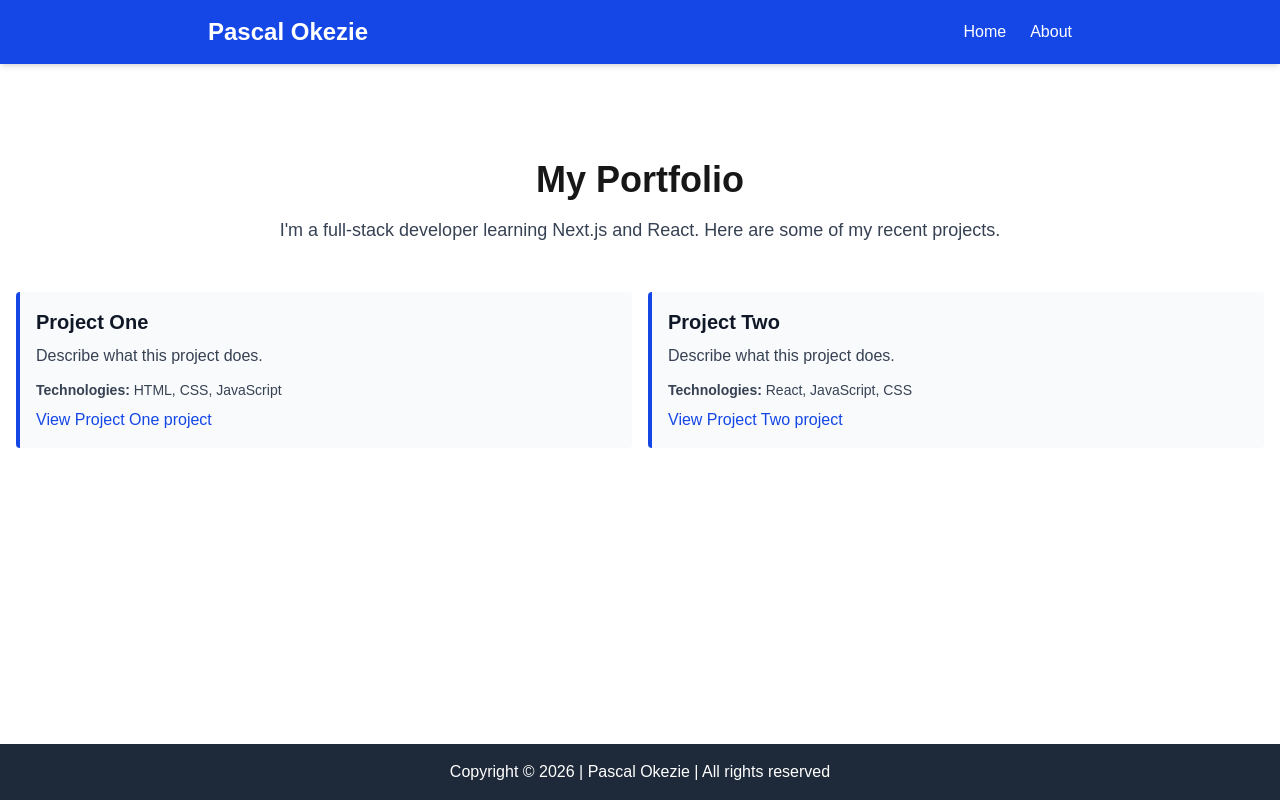
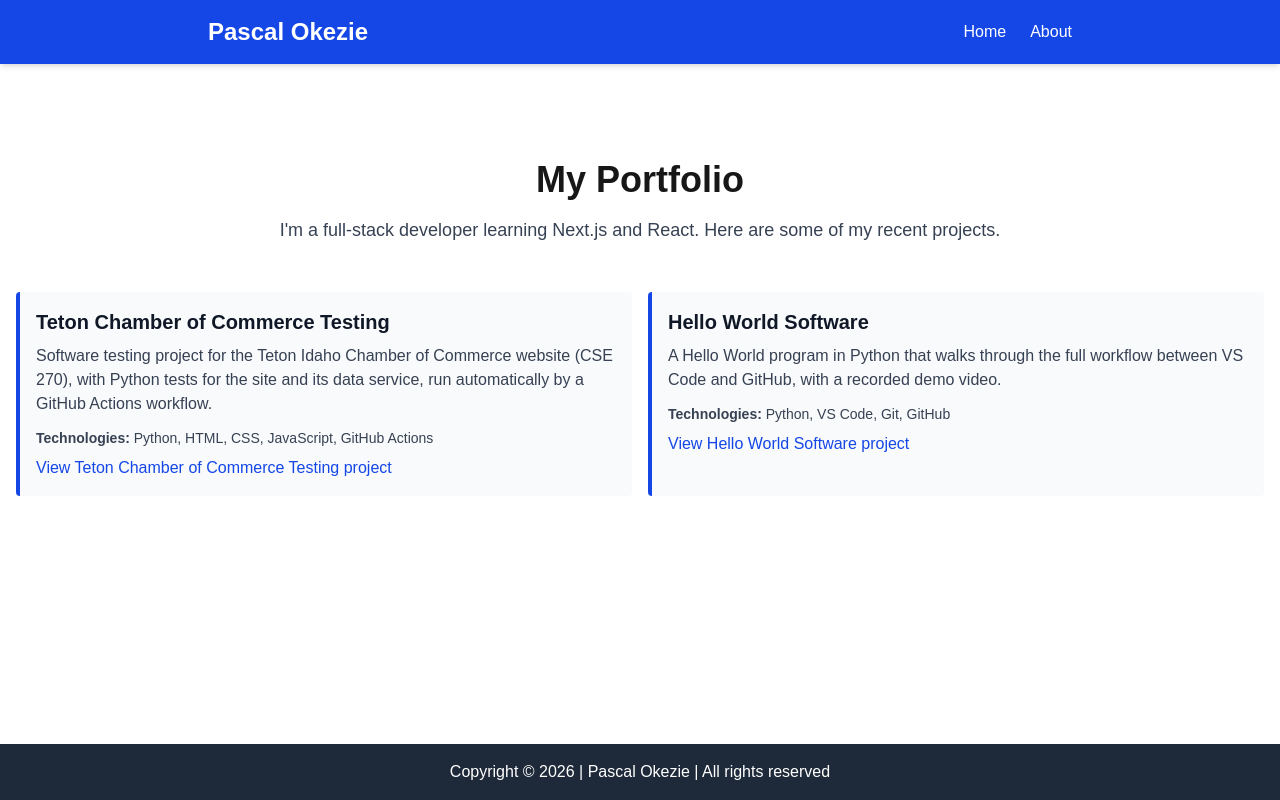
Before and after one commit to Gennecis/wdd430-portfolio, a Next.js app: page / in a window 1280 px wide. Built offline with nearby package versions, Linux system fonts and the light colour scheme.

Commit message:
Add real portfolio projects

```diff
--- a/app/page.tsx
+++ b/app/page.tsx
@@ -1,18 +1,19 @@
 import ProjectList from '@/components/ProjectList';
 
-// TODO: replace with at least two projects you have actually built
 const projects = [
   {
-    title: 'Project One',
-    description: 'Describe what this project does.',
-    technologies: ['HTML', 'CSS', 'JavaScript'],
-    link: 'https://github.com/Gennecis/project1',
+    title: 'Teton Chamber of Commerce Testing',
+    description:
+      'Software testing project for the Teton Idaho Chamber of Commerce website (CSE 270), with Python tests for the site and its data service, run automatically by a GitHub Actions workflow.',
+    technologies: ['Python', 'HTML', 'CSS', 'JavaScript', 'GitHub Actions'],
+    link: 'https://github.com/Gennecis/cse270-teton',
   },
   {
-    title: 'Project Two',
-    description: 'Describe what this project does.',
-    technologies: ['React', 'JavaScript', 'CSS'],
-    link: 'https://github.com/Gennecis/project2',
+    title: 'Hello World Software',
+    description:
+      'A Hello World program in Python that walks through the full workflow between VS Code and GitHub, with a recorded demo video.',
+    technologies: ['Python', 'VS Code', 'Git', 'GitHub'],
+    link: 'https://github.com/Gennecis/Hello-World-Software',
   },
 ];
 
```
